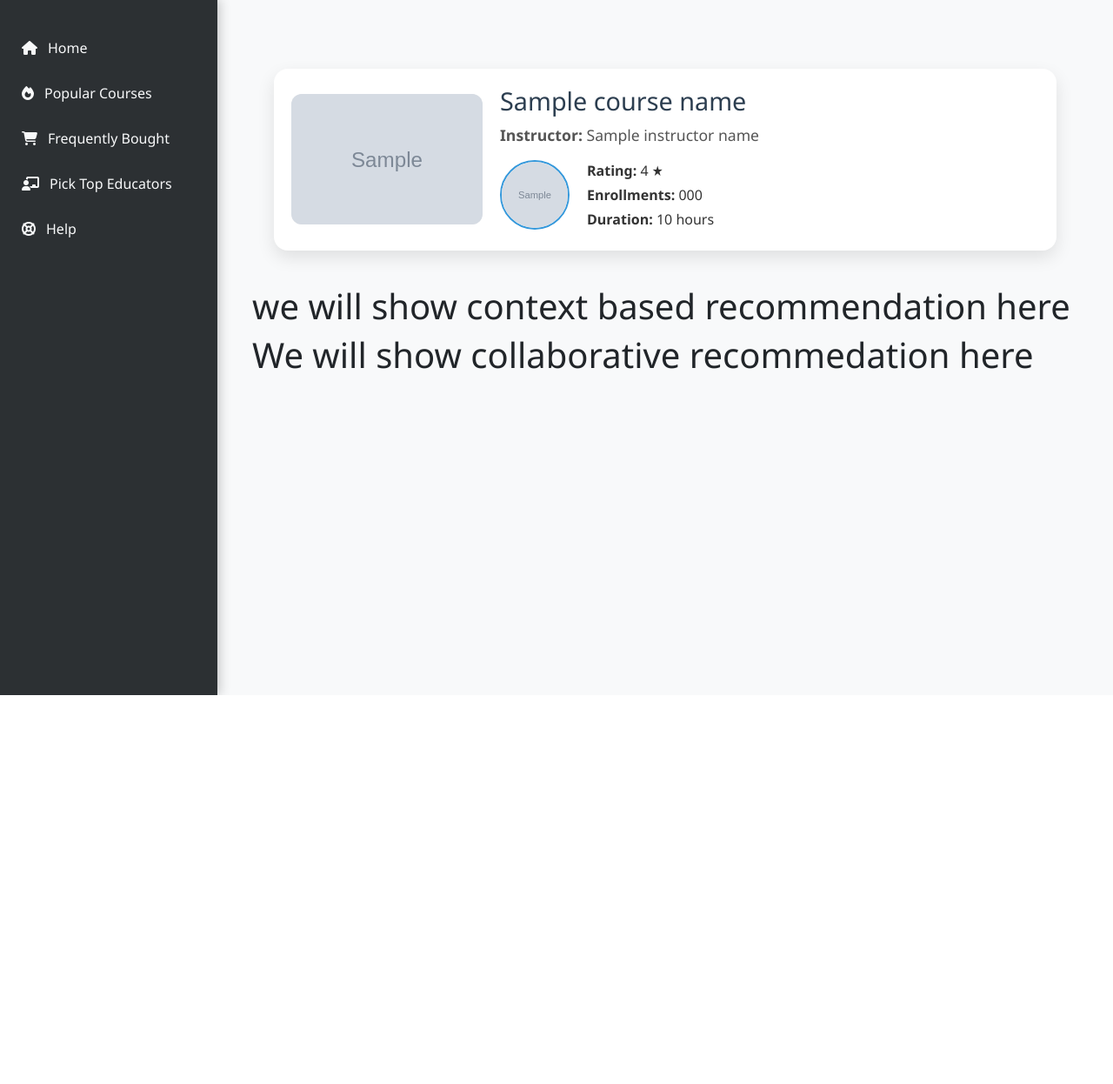
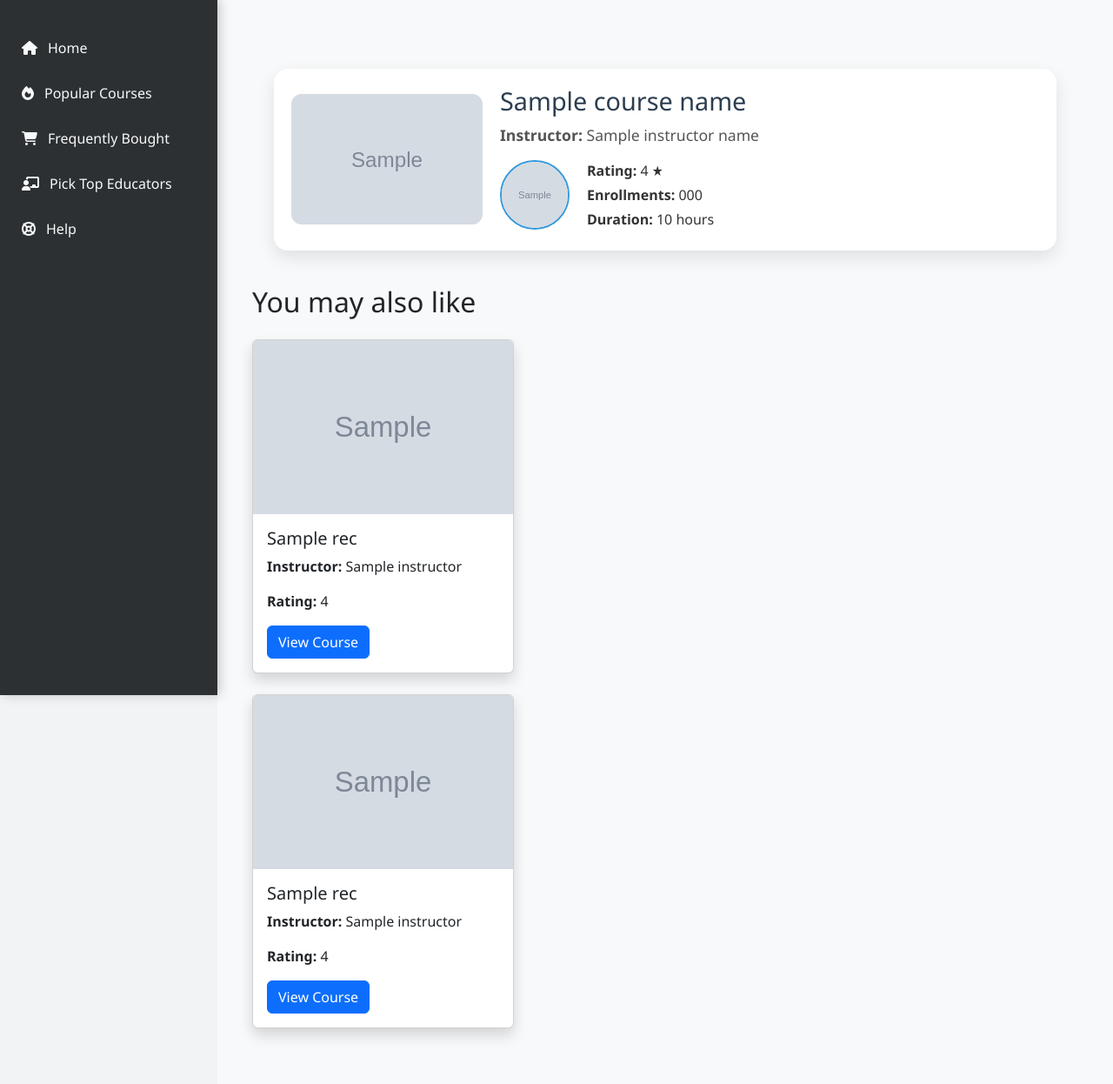
Before and after one commit to Subrat1920/Course-Recommendation, a Flask app: template templates/course_details_with_recommendation.html in a window 1280 px wide. Shown: the part 71-1317 px from the top of the page at 87% size. Before the commit the page ends 870 px from the top, so only its background shows below. Run offline with Flask 3, Linux system fonts and the light colour scheme; the template is opened without the code that fills it: most values are stand-ins (such as "Sample title", 1, 10 or a date in 2020); grey boxes marked "Sample" are stand-in pictures.

Commit message:
final updation done

```diff
--- a/app.py
+++ b/app.py
@@ -1,16 +1,19 @@
 from flask import Flask, render_template, url_for, request
 import os, sys, sqlite3
 from urllib.parse import unquote
+import joblib
+import numpy as np
 
 ## loading util contents
-from course.utils.utils import read_db
+from course.utils.utils import read_db, get_recommendations
 
 ## loading the artifacts
-from course.constants.entity.config_entity import DataTransformationConfig
+from course.constants.entity.config_entity import DataTransformationConfig, ModelTrainerConfig
 
 ## supporters
 from course.exception.exception import RecommenderException, error_message_details
 from course.logger.front_end_logger import logging
+
 
 app = Flask(__name__)
 
@@ -76,37 +79,67 @@ def show_help():
 
 @app.route('/course_detail', methods=['GET'])
 def course_detail():
-    course_name = request.args.get('name')
-    instructor_name = request.args.get('instructor')
+    try:
+        # Extract parameters first
+        course_name = request.args.get('name')
+        instructor_name = request.args.get('instructor')
 
-    # Load the threshold dataframe
-    data_transformation_config = DataTransformationConfig()
-    threshold_db_name = data_transformation_config.threshold_database_name
-    threshold_table_name = data_transformation_config.threshold_table_name
-    threshold_df = read_db(threshold_db_name, threshold_table_name)
+        # Load configs
+        model_trainer_config = ModelTrainerConfig()
+        trained_database_path = model_trainer_config.training_database_path
+        trained_dataframe_table_name = 'training_db_table'
 
-    # Filter the dataframe correctly
-    df = threshold_df.loc[
-        (threshold_df['course_name'] == course_name) &
-        (threshold_df['instructor'] == instructor_name)
-    ].drop_duplicates(subset=['course_name', 'instructor'])
+        # Load trained DataFrame
+        trained_dataframe = read_db(trained_database_path, trained_dataframe_table_name)
 
-    if df.empty:
-        return "Course not found", 404
+        # Load embeddings
+        course_embeddings = np.load(model_trainer_config.embedding_layer_path)  # Example
 
-    # Extract course details from the first (and only) row
-    course_data = df.iloc[0]
+        # Load threshold/original DataFrame
+        data_transformation_config = DataTransformationConfig()
+        threshold_db_name = data_transformation_config.threshold_database_name
+        threshold_table_name = data_transformation_config.threshold_table_name
+        threshold_df = read_db(threshold_db_name, threshold_table_name)
 
-    return render_template(
-        'course_details_with_recommendation.html',
-        course_name=course_data['course_name'],
-        instructor_name=course_data['instructor'],
-        course_image=course_data['course_images'],
-        instructor_image=course_data['instructor_images'],
-        rating=course_data['rating'],
-        enrollment_numbers=course_data['enrollment_numbers'],
-        course_duration=course_data['course_duration_hours']
-    )
+        # Get recommendations
+        recommends = get_recommendations(
+            original_dataframe=threshold_df,
+            trained_dataframe=trained_dataframe,
+            course_embeddings=course_embeddings,
+            course_name=course_name,
+            instructor_name=instructor_name,
+            top_n=6
+        )
+        print(f'Course Name: {course_name}\nInstructor Name : {instructor_name}')
+        print(recommends[['course_name', 'instructor']])
+
+        # Get main course data
+        df = threshold_df.loc[
+            (threshold_df['course_name'] == course_name) &
+            (threshold_df['instructor'] == instructor_name)
+        ].drop_duplicates(subset=['course_name', 'instructor'])
+
+        if df.empty:
+            return "Course not found", 404
+
+        course_data = df.iloc[0]
+
+        return render_template(
+            'course_details_with_recommendation.html',
+            course_name=course_data['course_name'],
+            instructor_name=course_data['instructor'],
+            course_image=course_data['course_images'],
+            instructor_image=course_data['instructor_images'],
+            rating=course_data['rating'],
+            enrollment_numbers=course_data['enrollment_numbers'],
+            course_duration=course_data['course_duration_hours'],
+            recommendations=recommends.to_dict('records')  # Pass to template
+        )
+
+    except Exception as e:
+        logging.error(f"Error in course_detail: {str(e)}")
+        raise RecommenderException(e, sys)
+
 
 
 
--- a/templates/course_details_with_recommendation.html
+++ b/templates/course_details_with_recommendation.html
@@ -3,5 +3,4 @@
 {% block content %}
     {% include 'recommendation/course_detail.html' %}
     {% include 'recommendation/contextual_recommendation.html' %}
-    {% include 'recommendation/collaborative_recommendation.html' %}
 {% endblock %}
--- a/templates/recommendation/collaborative_recommendation.html
+++ /dev/null
@@ -1 +0,0 @@
-<h1>We will show collaborative recommedation here</h1>
--- a/templates/recommendation/contextual_recommendation.html
+++ b/templates/recommendation/contextual_recommendation.html
@@ -1 +1,34 @@
-<h1>we will show context based recommendation here</h1>
+
+    <h2 class="mb-4">You may also like</h2>
+    <div class="row">
+        {% for rec in recommendations[:3] %}
+        <div class="col-md-4 mb-4">
+            <div class="card h-100 shadow">
+                <img src="{{ rec.course_images }}" class="card-img-top" alt="Course Image" style="height: 200px; object-fit: cover;">
+                <div class="card-body">
+                    <h5 class="card-title">{{ rec.course_name }}</h5>
+                    <p class="card-text"><strong>Instructor:</strong> {{ rec.instructor }}</p>
+                    <p class="card-text"><strong>Rating:</strong> {{ rec.rating }}</p>
+                    <a href="{{ url_for('course_detail', name=rec.course_name, instructor=rec.instructor) }}" class="btn btn-primary">View Course</a>
+                </div>
+            </div>
+        </div>
+        {% endfor %}
+    </div>
+
+    <div class="row">
+        {% for rec in recommendations[3:6] %}
+        <div class="col-md-4 mb-4">
+            <div class="card h-100 shadow">
+                <img src="{{ rec.course_images }}" class="card-img-top" alt="Course Image" style="height: 200px; object-fit: cover;">
+                <div class="card-body">
+                    <h5 class="card-title">{{ rec.course_name }}</h5>
+                    <p class="card-text"><strong>Instructor:</strong> {{ rec.instructor }}</p>
+                    <p class="card-text"><strong>Rating:</strong> {{ rec.rating }}</p>
+                    <a href="{{ url_for('course_detail', name=rec.course_name, instructor=rec.instructor) }}" class="btn btn-primary">View Course</a>
+                </div>
+            </div>
+        </div>
+        {% endfor %}
+    </div>
+</div>
```
Also changed, not shown: course/components/deep_learning_model_trainer.py (+20 -5 lines), course/utils/utils.py (+37 -0 lines), 1 other file.
